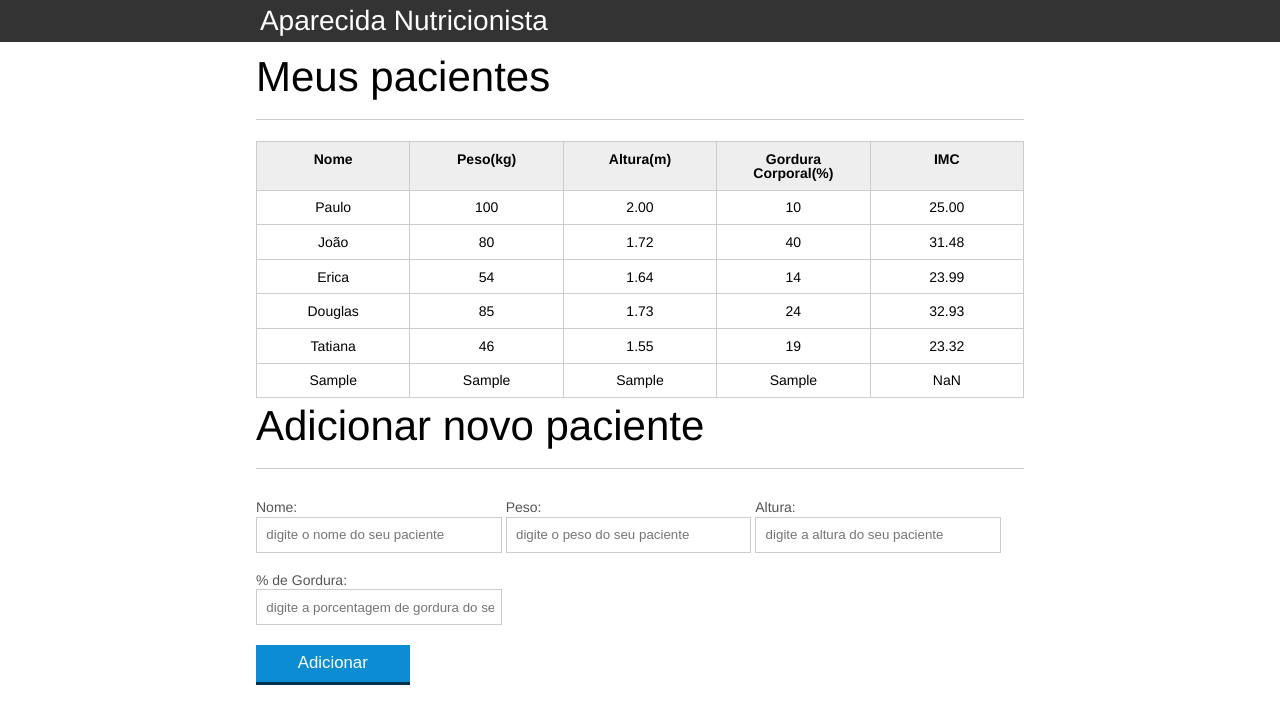
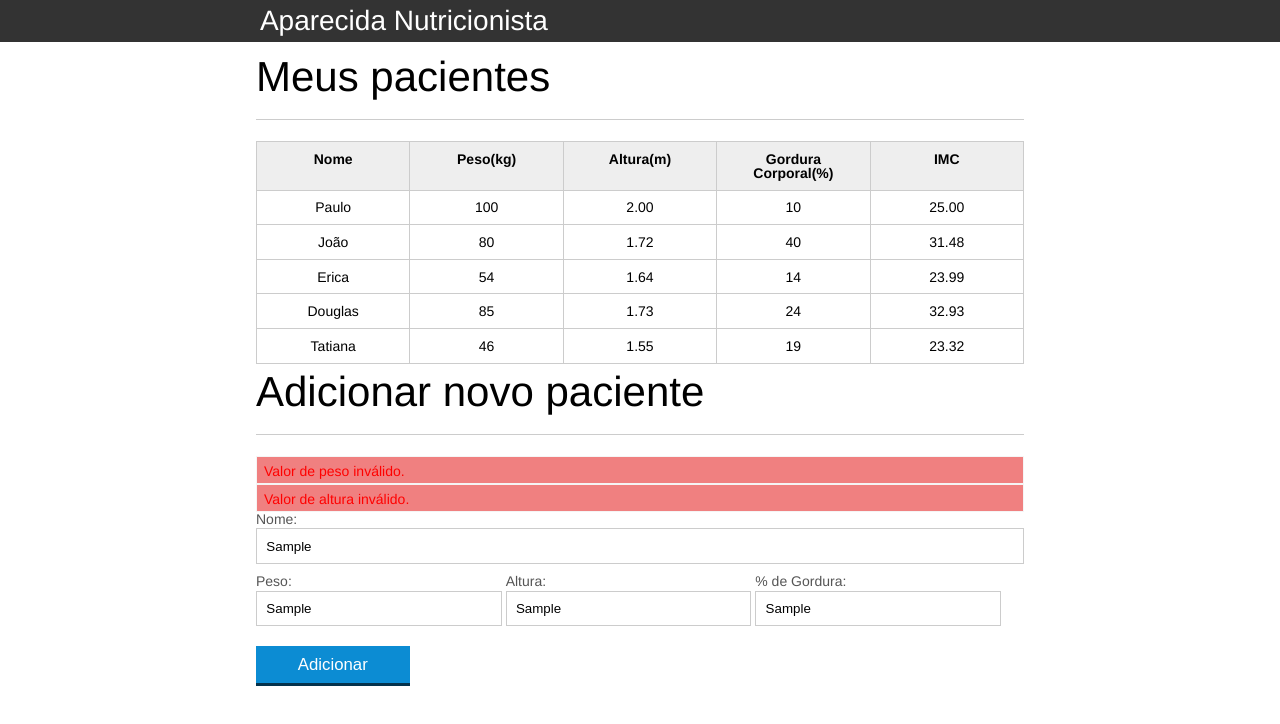
Before and after one commit to hiagopinacio/introducao-javascript, a plain HTML site: page index.html in a window 1280 px wide. Both pictures are taken after typing "Sample", "Sample", "Sample", "Sample" into the empty fields and a click on the button "Adicionar". Drawn offline with Linux system fonts and the light colour scheme.

Commit message:
Validando dados de paciente inserido pelo formulário; Exibindo mensagens de erros com estilo CSS; Acessando elementos html através da propriedade innerHTML; Adicionando itens em arrays e perconrrendo-os com forEach.

```diff
--- a/css/index.css
+++ b/css/index.css
@@ -82,7 +82,6 @@ label{
 	width: 100%;
 	border: 1px solid #ccc;
 	padding: .7em;
-	width: 100%;
 }
 
 .campo-medio{
@@ -136,3 +135,11 @@ button[disabled=disabled], button:disabled {
 .paciente-invalido{
 	background-color: lightcoral;
 }
+
+#lista-erros li{
+	background-color: lightcoral;
+	color: red;
+	border: 1px solid whitesmoke;
+	height: 2em;
+	padding: 0.5em;
+}
--- a/index.html
+++ b/index.html
@@ -78,8 +78,9 @@
 
 	<section class="container">
 		<h2 id="titulo-form">Adicionar novo paciente</h2>
+		<ul id="lista-erros"></ul>
 		<form id="form-adiciona">
-			<div class="grupo">
+			<div>
 				<label for="nome">Nome:</label>
 				<input id="nome" name="nome" type="text" placeholder="digite o nome do seu paciente" class="campo">
 			</div>
--- a/js/calcula-imc.js
+++ b/js/calcula-imc.js
@@ -43,7 +43,7 @@ function calculaIMC(peso, altura) {
 }
 
 function validaPeso(peso) {
-    if (peso > 0 || peso < 1000) {
+    if (peso > 0 && peso < 1000) {
         return true
     } else {
         return false
@@ -51,7 +51,7 @@ function validaPeso(peso) {
 }
 
 function validaAltura(altura) {
-    if (altura > 0 || altura < 3.0) {
+    if (altura > 0 && altura < 3.0) {
         return true
     } else {
         return false
--- a/js/form.js
+++ b/js/form.js
@@ -1,4 +1,5 @@
 var botaoFormulario = document.querySelector("#adicionar-paciente")
+
 
 botaoFormulario.addEventListener("click", function (event) {
 
@@ -8,6 +9,13 @@ botaoFormulario.addEventListener("click", function (event) {
 
     var paciente = obtemPacienteDoFormulario(formAdiciona)
 
+    var erros = validaForm(paciente)
+
+    if (erros.length > 0) {
+        exibeListaDeErros(erros)
+        return
+    }
+
     var pacienteTr = montaTr(paciente)
 
     var tabela = document.querySelector("#tabela-pacientes")
@@ -15,6 +23,9 @@ botaoFormulario.addEventListener("click", function (event) {
     tabela.appendChild(pacienteTr)
 
     formAdiciona.reset()
+
+    var listaErros = document.querySelector("#lista-erros")
+    listaErros.innerHTML = ""
 })
 
 
@@ -51,3 +62,32 @@ function montaTr(paciente) {
 
     return tr
 }
+
+function validaForm(paciente) {
+    var erros = []
+
+    if (paciente.nome.length == 0) erros.push("O nome não pode estar em branco.")
+
+    if (paciente.peso.length == 0) erros.push("O peso não pode estar em branco.")
+
+    if (paciente.altura.length == 0) erros.push("A altura não pode estar e branco.")
+
+    if (paciente.gordura.length == 0) erros.push("A gordura corporal não pode estar em branco.")
+
+    if (!validaPeso(paciente.peso)) erros.push("Valor de peso inválido.")
+
+    if (!validaAltura(paciente.altura)) erros.push("Valor de altura inválido.")
+
+    return erros
+}
+
+function exibeListaDeErros(erros) {
+    var ul = document.querySelector("#lista-erros");
+    ul.innerHTML = "";
+
+    erros.forEach(function (erro) {
+        var li = document.createElement("li")
+        li.textContent = erro
+        ul.appendChild(li)
+    })
+}
```
